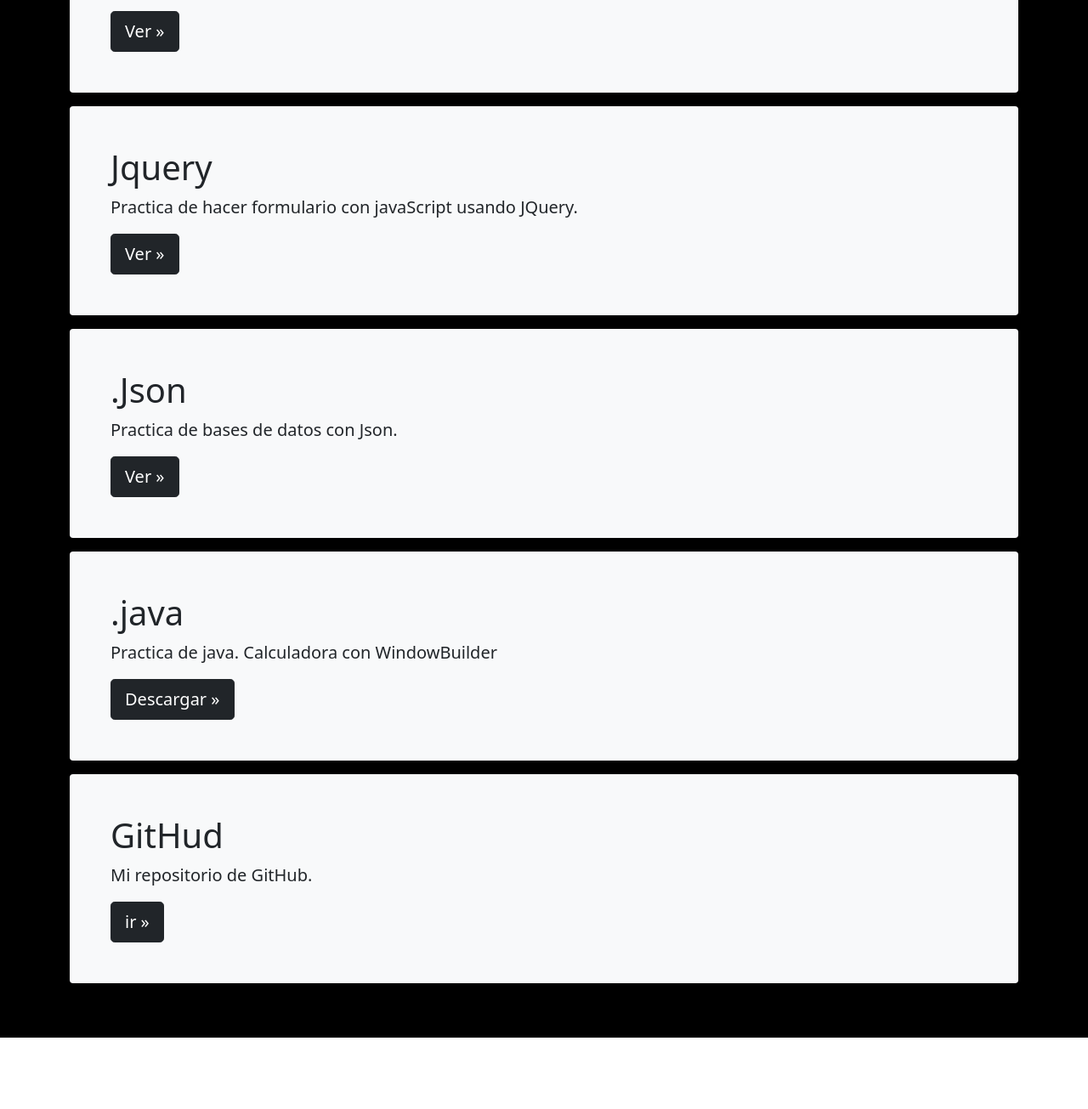
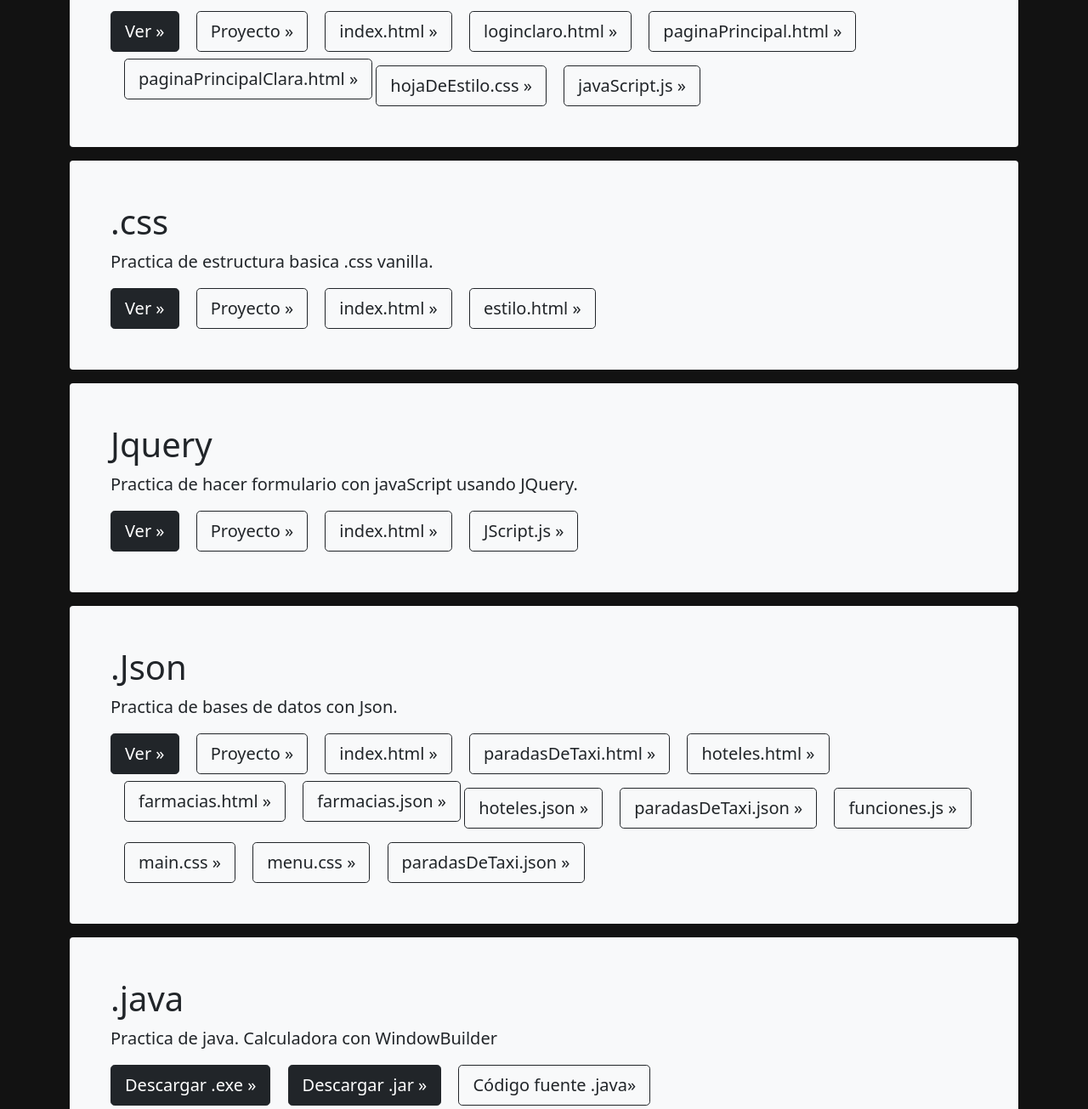
Before and after one commit to animaultrix/htdocs, a plain HTML site: page 000webhost/public_html/index.html in a window 1280 px wide. Shown: the part 645-1950 px from the top of the page at 85% size. Drawn offline with nearby package versions, Linux system fonts and the light colour scheme.

Commit message:
Mejoras en web

```diff
--- a/000webhost/public_html/index.html
+++ b/000webhost/public_html/index.html
@@ -10,28 +10,13 @@
 
 
     <title>Practicas</title>
-    <style>
-      .bd-placeholder-img {
-        font-size: 1.125rem;
-        text-anchor: middle;
-        -webkit-user-select: none;
-        -moz-user-select: none;
-        user-select: none;
-      }
-
-      @media (min-width: 768px) {
-        .bd-placeholder-img-lg {
-          font-size: 3.5rem;
-        }
-      }
-    </style>
   </head>
-  <body style="background-color: black; margin-top: 150px;">
+  <body style="background-color: #121212; margin-top: 150px;">
     <header>
       <nav class="navbar navbar-light bg-light py-4 px-4 fixed-top ">
         <div>
-          <a class="navbar-brand text-center " href="#">
-           <img src="img/Perezoso-logo.png" alt="Logo" width="133" height="133" class="">
+          <a class="px-5 navbar-brand text-center " href="#">
+           <img src="img/Perezoso-logo-v1.4.png" alt="Logo" width="133" height="133" class="">
           </a>
         </div>
         <div class="titulo col-10">
@@ -46,6 +31,8 @@
     <h1>.html</h1>
     <p class="lead">Practica de html, tutorial de como instalar FileZilla.</p>
     <a class="btn btn-lg btn-dark" href="practica-html/FileZilla.html" role="button" target="_blank">Ver &raquo;</a>
+    <a class="btn btn-lg btn-outline-dark ms-3" href="https://github.com/animaultrix/htdocs/blob/master/Deusto/practica-html" role="button" target="_blank">Proyecto &raquo;</a>
+    <a class="btn btn-lg btn-outline-dark ms-3" href="https://github.com/animaultrix/htdocs/blob/master/Deusto/practica-html/FileZilla.html" role="button" target="_blank">index.html &raquo;</a>
   </div>
 </main>
 <main class="container">
@@ -53,24 +40,59 @@
     <h1>.css</h1>
     <p class="lead">Practica de css usando Bootstrap.</p>
     <a class="btn btn-lg btn-dark" href="BootstrapTarea/index.html" role="button" target="_blank">Ver &raquo;</a>
+    <a class="btn btn-lg btn-outline-dark ms-3" href="https://github.com/animaultrix/htdocs/tree/master/DAM/BootstrapTarea" role="button" target="_blank">Proyecto &raquo;</a>
+    <a class="btn btn-lg btn-outline-dark ms-3" href="https://github.com/animaultrix/htdocs/tree/master/DAM/BootstrapTarea/index.html" role="button" target="_blank">index.html &raquo;</a>
+    <a class="btn btn-lg btn-outline-dark ms-3" href="https://github.com/animaultrix/htdocs/blob/master/DAM/BootstrapTarea/loginClaro.html" role="button" target="_blank">loginclaro.html &raquo;</a>
+    <a class="btn btn-lg btn-outline-dark ms-3" href="https://github.com/animaultrix/htdocs/blob/master/DAM/BootstrapTarea/paginaPrincipal.html" role="button" target="_blank">paginaPrincipal.html &raquo;</a>
+    <a class="btn btn-lg btn-outline-dark ms-3" href="https://github.com/animaultrix/htdocs/blob/master/DAM/BootstrapTarea/paginaPrincipalClara.html" role="button" target="_blank">paginaPrincipalClara.html &raquo;</a>
+    <a class="btn btn-lg btn-outline-dark mt-3" href="https://github.com/animaultrix/htdocs/blob/master/DAM/BootstrapTarea/css/hojaDeEstilo.css" role="button" target="_blank">hojaDeEstilo.css &raquo;</a>
+    <a class="btn btn-lg btn-outline-dark ms-3 mt-3" href="https://github.com/animaultrix/htdocs/blob/master/DAM/BootstrapTarea/js/javaScript.js" role="button" target="_blank">javaScript.js &raquo;</a>
   </div>
-</main> <main class="container">
+</main>
+<main class="container">
+  <div class="bg-light p-5 rounded mt-3 enlace">
+    <h1>.css</h1>
+    <p class="lead">Practica de estructura basica .css vanilla.</p>
+    <a class="btn btn-lg btn-dark" href="BootstrapTarea/index.html" role="button" target="_blank">Ver &raquo;</a>
+    <a class="btn btn-lg btn-outline-dark ms-3" href="https://github.com/animaultrix/htdocs/tree/master/Deusto/practica%20css" role="button" target="_blank">Proyecto &raquo;</a>
+    <a class="btn btn-lg btn-outline-dark ms-3" href="https://github.com/animaultrix/htdocs/blob/master/Deusto/practica%20css/index.html" role="button" target="_blank">index.html &raquo;</a>
+    <a class="btn btn-lg btn-outline-dark ms-3" href="https://github.com/animaultrix/htdocs/blob/master/Deusto/practica%20css/estilo.css" role="button" target="_blank">estilo.html &raquo;</a>
+  </div>
+</main>
+<main class="container">
   <div class="bg-light p-5 rounded mt-3 enlace">
     <h1>Jquery</h1>
     <p class="lead">Practica de hacer formulario con javaScript usando JQuery.</p>
     <a class="btn btn-lg btn-dark" href="Practica-JQuery/index.html" role="button" target="_blank">Ver &raquo;</a>
+    <a class="btn btn-lg btn-outline-dark ms-3" href="https://github.com/animaultrix/htdocs/tree/master/DAM/Practica-JQuery" role="button" target="_blank">Proyecto &raquo;</a>
+    <a class="btn btn-lg btn-outline-dark ms-3" href="https://github.com/animaultrix/htdocs/tree/master/DAM/Practica-JQuery/index.html" role="button" target="_blank">index.html &raquo;</a>
+    <a class="btn btn-lg btn-outline-dark ms-3" href="https://github.com/animaultrix/htdocs/blob/master/DAM/Practica-JQuery/JScript.js" role="button" target="_blank">JScript.js &raquo;</a>
   </div>
 </main> <main class="container ">
   <div class="bg-light p-5 rounded mt-3 enlace">
     <h1>.Json</h1>
     <p class="lead">Practica de bases de datos con Json.</p>
     <a class="btn btn-lg btn-dark" href="json-practica/index.html" role="button" target="_blank">Ver &raquo;</a>
+    <a class="btn btn-lg btn-outline-dark ms-3" href="https://github.com/animaultrix/htdocs/tree/master/DAM/json-practica" role="button" target="_blank">Proyecto &raquo;</a>
+    <a class="btn btn-lg btn-outline-dark ms-3" href="https://github.com/animaultrix/htdocs/tree/master/DAM/json-practica/index.html" role="button" target="_blank">index.html &raquo;</a>
+    <a class="btn btn-lg btn-outline-dark ms-3" href="https://github.com/animaultrix/htdocs/blob/master/DAM/json-practica/paradasDeTaxi.html" role="button" target="_blank">paradasDeTaxi.html &raquo;</a>
+    <a class="btn btn-lg btn-outline-dark ms-3" href="https://github.com/animaultrix/htdocs/blob/master/DAM/json-practica/hoteles.html" role="button" target="_blank">hoteles.html &raquo;</a>
+    <a class="btn btn-lg btn-outline-dark ms-3" href="https://github.com/animaultrix/htdocs/blob/master/DAM/json-practica/farmacias.html" role="button" target="_blank">farmacias.html &raquo;</a>
+    <a class="btn btn-lg btn-outline-dark ms-3" href="https://github.com/animaultrix/htdocs/blob/master/DAM/json-practica/json/farmacias.json" role="button" target="_blank">farmacias.json &raquo;</a>
+    <a class="btn btn-lg btn-outline-dark mt-3" href="https://github.com/animaultrix/htdocs/blob/master/DAM/json-practica/json/hoteles.json" role="button" target="_blank">hoteles.json &raquo;</a>
+    <a class="btn btn-lg btn-outline-dark ms-3 mt-3" href="https://github.com/animaultrix/htdocs/blob/master/DAM/json-practica/json/paradasDeTaxi.json" role="button" target="_blank">paradasDeTaxi.json &raquo;</a>
+    <a class="btn btn-lg btn-outline-dark ms-3 mt-3" href="https://github.com/animaultrix/htdocs/blob/master/DAM/json-practica/js/funciones.js" role="button" target="_blank">funciones.js &raquo;</a>
+    <a class="btn btn-lg btn-outline-dark ms-3 mt-3" href="https://github.com/animaultrix/htdocs/blob/master/DAM/json-practica/css/main.css" role="button" target="_blank">main.css &raquo;</a>
+    <a class="btn btn-lg btn-outline-dark ms-3 mt-3" href="https://github.com/animaultrix/htdocs/blob/master/DAM/json-practica/css/menu.css" role="button" target="_blank">menu.css &raquo;</a>
+    <a class="btn btn-lg btn-outline-dark ms-3 mt-3" href="" role="button" target="_blank">paradasDeTaxi.json &raquo;</a>
   </div>
 </main> <main class="container">
   <div class="bg-light p-5 rounded mt-3 enlace">
     <h1>.java</h1>
     <p class="lead">Practica de java. Calculadora con WindowBuilder</p>
-    <a class="btn btn-lg btn-dark" href="https://github.com/animaultrix/git-curso/raw/master/windowsBuilder/src/calculadora/Calculadora.exe" role="button" >Descargar &raquo;</a>
+    <a class="btn btn-lg btn-dark" href="https://github.com/animaultrix/git-curso/raw/master/windowsBuilder/src/calculadora/Calculadora.exe" role="button" >Descargar .exe &raquo;</a>
+    <a class="btn btn-lg btn-dark ms-3" href="https://github.com/animaultrix/git-curso/raw/master/windowsBuilder/src/calculadora/Calculadora.jar" role="button" >Descargar .jar &raquo;</a>
+    <a class="btn btn-lg btn-outline-dark ms-3" href="https://github.com/animaultrix/DAM/blob/master/windowsBuilder/src/calculadora/Calculadora.java" role="button" target="_blank">Código fuente .java&raquo;</a>
   </div>
 </main> <main class="container pb-5">
   <div class="bg-light p-5 rounded mt-3 enlace">
```
Also changed, not shown: 000webhost/public_html/img/Perezoso-logo-v1.4.png (added).
